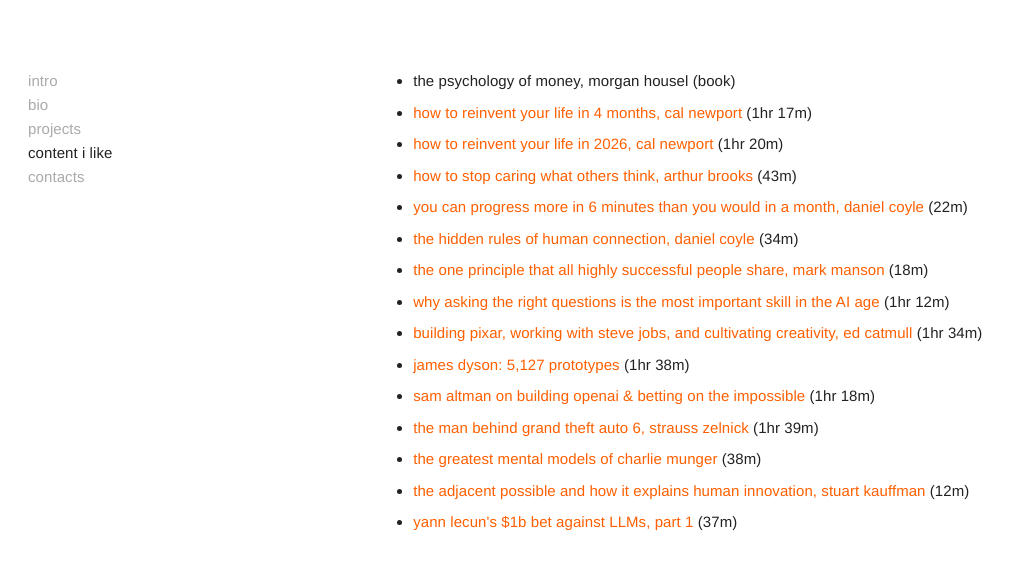
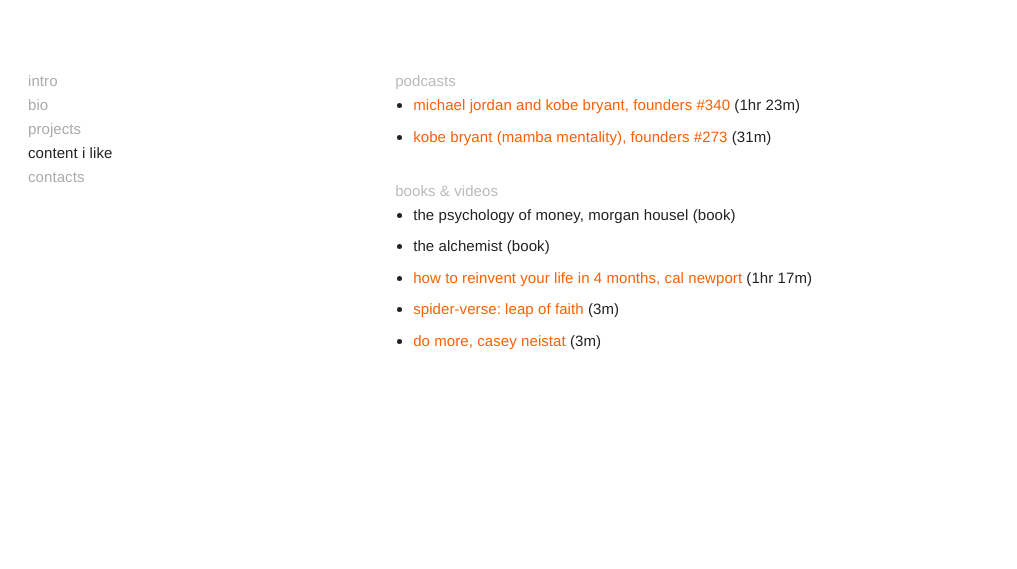
Before and after one commit to westsoever/westsoever, a plain HTML site: page content.html in a window 1280 px wide. Shown: the part 79-648 px from the top of the page, without its empty margins (0-1017 px from the left). Drawn offline with Linux system fonts and the light colour scheme.

Commit message:
Site: content split into podcasts and books & videos, trimmed to the current picks
Co-Authored-By: Claude Sonnet 5.5 <noreply@anthropic.com>
Claude-Session: https://claude.ai/code/session_01Pgn5wHvtEtL5MB9QjmQZf2

```diff
--- a/content.html
+++ b/content.html
@@ -15,23 +15,23 @@
 <button id="menu-toggle" aria-label="Menu" aria-expanded="false"><span></span><span></span><span></span></button>
 <nav id="primary"><ul><li><a href="intro.html">intro</a></li><li><a href="bio.html">bio</a></li><li><a href="projects.html">projects</a></li><li class="current"><a href="content.html">content i like</a></li><li><a href="contacts.html">contacts</a></li></ul></nav>
 <main id="content" class="entry-content">
+<div>
+<span class="label">podcasts</span>
+<ul>
+<li><a href="https://podcasts.apple.com/us/podcast/340-michael-jordan-and-kobe-bryant/id1141877104?i=1000647681995" target="_blank" rel="noreferrer noopener">michael jordan and kobe bryant, founders #340</a> (1hr 23m)</li>
+<li><a href="https://podcasts.apple.com/us/podcast/273-kobe-bryant-mamba-mentality/id1141877104?i=1000583974216" target="_blank" rel="noreferrer noopener">kobe bryant (mamba mentality), founders #273</a> (31m)</li>
+</ul>
+</div>
+<div>
+<span class="label">books &amp; videos</span>
 <ul>
 <li>the psychology of money, morgan housel (book)</li>
+<li>the alchemist (book)</li>
 <li><a href="https://www.youtube.com/watch?v=0G7Wu4DnDaw" target="_blank" rel="noreferrer noopener">how to reinvent your life in 4 months, cal newport</a> (1hr 17m)</li>
-<li><a href="https://www.youtube.com/watch?v=xGkLUcwkEyo" target="_blank" rel="noreferrer noopener">how to reinvent your life in 2026, cal newport</a> (1hr 20m)</li>
-<li><a href="https://www.youtube.com/watch?v=J9eZ4nkhW_k" target="_blank" rel="noreferrer noopener">how to stop caring what others think, arthur brooks</a> (43m)</li>
-<li><a href="https://www.youtube.com/watch?v=vMyiySyx0AU" target="_blank" rel="noreferrer noopener">you can progress more in 6 minutes than you would in a month, daniel coyle</a> (22m)</li>
-<li><a href="https://www.youtube.com/watch?v=omb-p30DCt0" target="_blank" rel="noreferrer noopener">the hidden rules of human connection, daniel coyle</a> (34m)</li>
-<li><a href="https://www.youtube.com/watch?v=-p4v0a7Gj24" target="_blank" rel="noreferrer noopener">the one principle that all highly successful people share, mark manson</a> (18m)</li>
-<li><a href="https://www.youtube.com/watch?v=hwY4bfZN8E8" target="_blank" rel="noreferrer noopener">why asking the right questions is the most important skill in the AI age</a> (1hr 12m)</li>
-<li><a href="https://www.youtube.com/watch?v=6ffhW9WAUv0" target="_blank" rel="noreferrer noopener">building pixar, working with steve jobs, and cultivating creativity, ed catmull</a> (1hr 34m)</li>
-<li><a href="https://www.youtube.com/watch?v=Se64B8TKfjA" target="_blank" rel="noreferrer noopener">james dyson: 5,127 prototypes</a> (1hr 38m)</li>
-<li><a href="https://www.youtube.com/watch?v=kG8AoExkX40" target="_blank" rel="noreferrer noopener">sam altman on building openai &amp; betting on the impossible</a> (1hr 18m)</li>
-<li><a href="https://www.youtube.com/watch?v=1ZgUcrR0K7I" target="_blank" rel="noreferrer noopener">the man behind grand theft auto 6, strauss zelnick</a> (1hr 39m)</li>
-<li><a href="https://www.youtube.com/watch?v=fWVepANgFTY" target="_blank" rel="noreferrer noopener">the greatest mental models of charlie munger</a> (38m)</li>
-<li><a href="https://www.youtube.com/watch?v=nEtATZePGmg" target="_blank" rel="noreferrer noopener">the adjacent possible and how it explains human innovation, stuart kauffman</a> (12m)</li>
-<li><a href="https://www.youtube.com/watch?v=kYkIdXwW2AE" target="_blank" rel="noreferrer noopener">yann lecun's $1b bet against LLMs, part 1</a> (37m)</li>
+<li><a href="https://www.youtube.com/watch?v=zDME7QO6_tM" target="_blank" rel="noreferrer noopener">spider-verse: leap of faith</a> (3m)</li>
+<li><a href="https://www.youtube.com/watch?v=ZwYy4scOJi8" target="_blank" rel="noreferrer noopener">do more, casey neistat</a> (3m)</li>
 </ul>
+</div>
 </main>
 <script src="menu.js"></script>
 </body>
```
